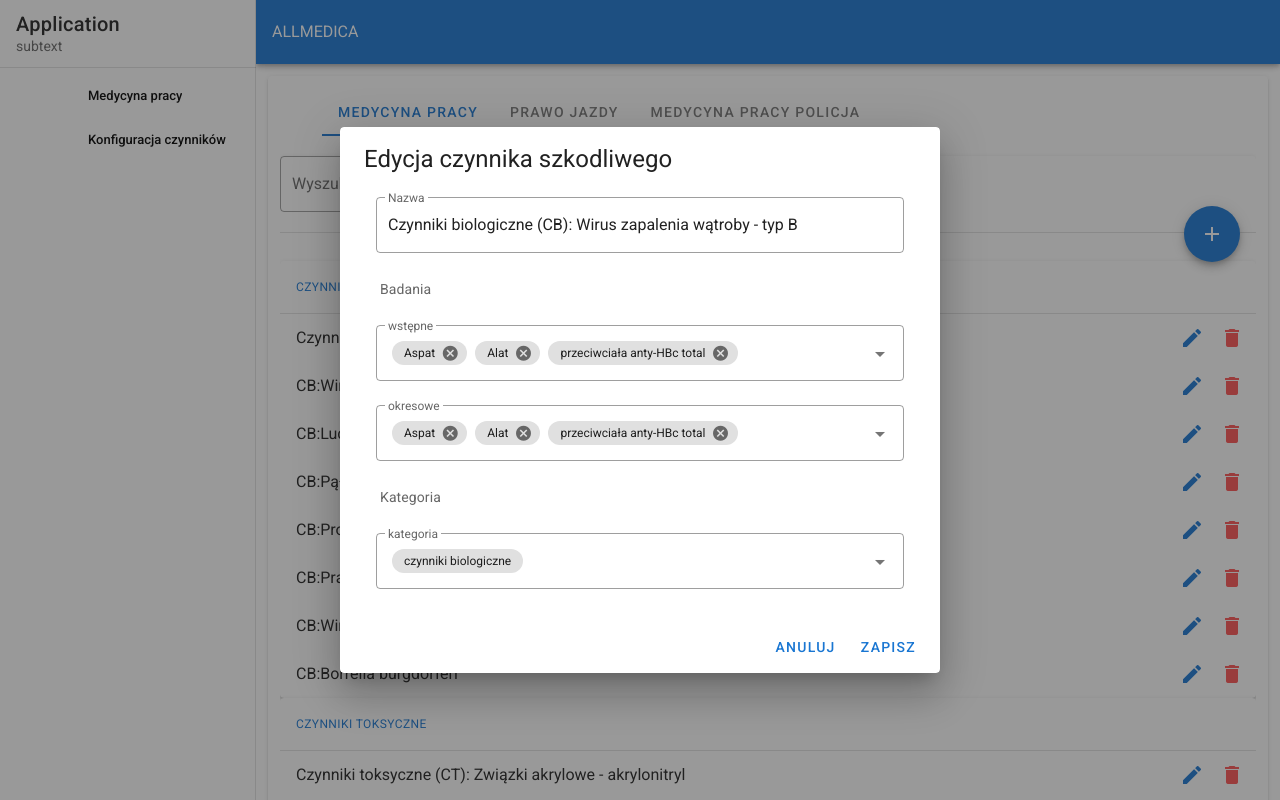
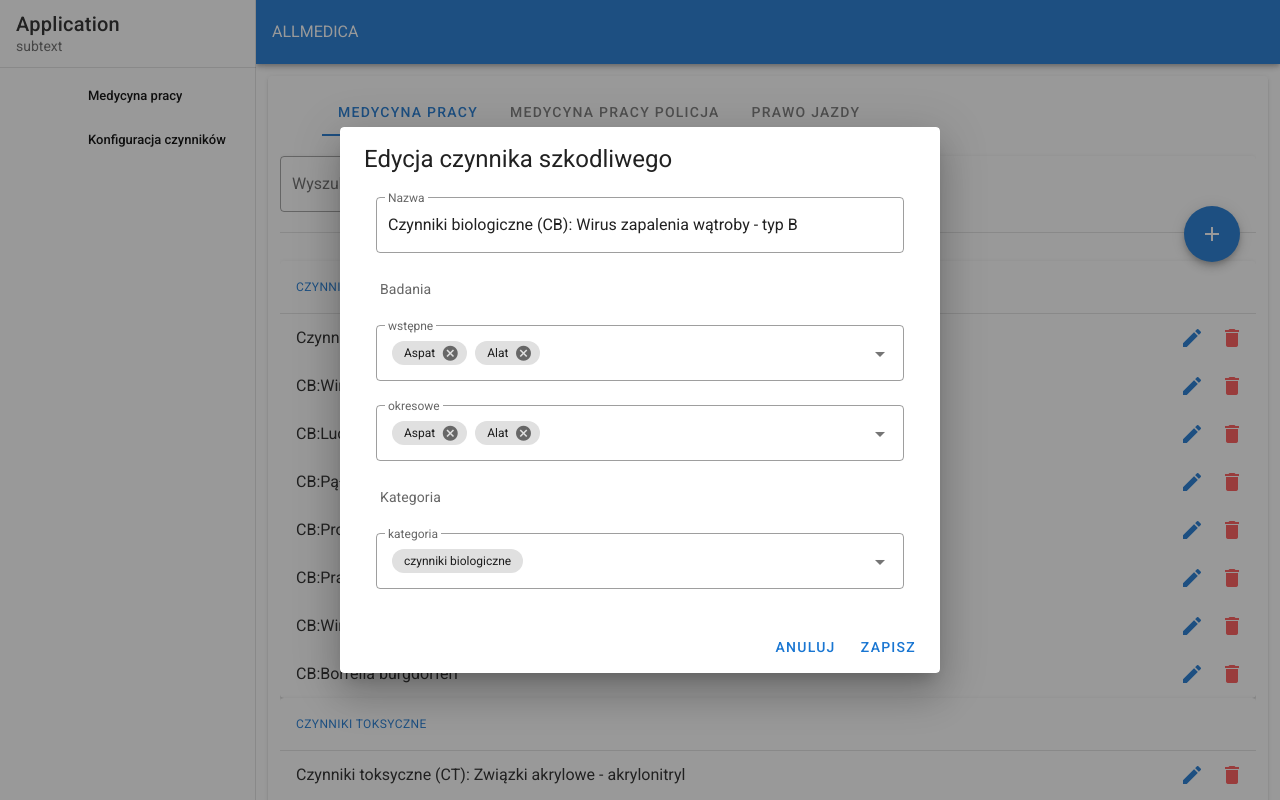
Before and after one commit to szarlejwojciech/work-medicine, a Vue app: page /registration/work-medicine-configuration in a window 1280 px wide. Both pictures are taken after a click on the button 1192 px from the left and 338 px from the top of the page. Shown: the top 800 px of the page. Built offline with nearby package versions, Linux system fonts and the light colour scheme.

Commit message:
styling and changeedit panel selects

```diff
--- a/src/components/HarmfulFactorEditBox.vue
+++ b/src/components/HarmfulFactorEditBox.vue
@@ -18,17 +18,30 @@
             <v-col cols="12">
               <v-text-field label="Nazwa" hide-details required v-model="factor.text" outlined></v-text-field>
             </v-col>
+            <v-col cols="12" v-if="factor.age">
+              <v-text-field label="Nazwa" hide-details required v-model="factor.age" outlined></v-text-field>
+            </v-col>
             <v-divider></v-divider>
             <v-subheader>Badania</v-subheader>
             <template v-for="(exam, i) in ['wstępne', 'okresowe', 'specjalistyczne']">
               <v-col cols="12" :key="i" v-if="i < factor.examinations.length">
-                <v-combobox :items="examList" :label="exam" v-model="factor.examinations[i].list" small-chips deletable-chips multiple hide-details outlined></v-combobox>
+                <v-autocomplete
+                  :items="examList"
+                  :label="exam"
+                  v-model="factor.examinations[i].list"
+                  small-chips
+                  deletable-chips
+                  multiple
+                  hide-details
+                  outlined
+                  hide-selected
+                ></v-autocomplete>
               </v-col>
             </template>
             <v-divider></v-divider>
             <v-subheader>Kategoria</v-subheader>
             <v-col cols="12">
-              <v-select :items="harmfulsFactorCategories" label="kategoria" v-model="factor.category" small-chips hide-details outlined></v-select>
+              <v-combobox :items="harmfulsFactorCategories" label="kategoria" v-model="factor.category" small-chips hide-details outlined></v-combobox>
             </v-col>
           </v-row>
         </v-container>
@@ -72,6 +85,7 @@ interface DataItem {
   category?: string;
   examinations: Examination[] | [];
   type?: string;
+  age?: string;
   disabled?: boolean;
 }
 
@@ -82,7 +96,7 @@ interface DataItem {
 //   details?: string;
 // }
 
-import { defineComponent, ref, PropType, watch } from "@vue/composition-api";
+import { defineComponent, ref, PropType } from "@vue/composition-api";
 export default defineComponent({
   emits: ["addHarmfulFactor", "updateHarmfulFactor"],
   props: {
@@ -143,33 +157,27 @@ export default defineComponent({
     getExamList();
 
     function cancelEdiding() {
-      const { id, text, category, disabled, type, examinations } = JSON.parse(cachedFactor.value) as DataItem;
+      const { id, text, category, disabled, type, examinations, age } = JSON.parse(cachedFactor.value) as DataItem;
       {
         factor.value.id = id;
         factor.value.text = text;
         factor.value.category = category;
         factor.value.disabled = disabled;
         factor.value.type = type;
+        factor.value.age = age;
         factor.value.examinations = examinations;
       }
     }
 
-    const updateHarmfulFactor = () => emit("updateHarmfulFactor", factor);
+    const updateHarmfulFactor = () => {
+      emit("updateHarmfulFactor", factor);
+      cachedFactor.value = JSON.stringify(factor.value);
+    };
 
     const addHarmfulFactor = () => emit("addHarmfulFactor", factor);
 
     const setData = () => (factor.value = props.harmfulFactor);
 
-    watch(
-      () => props.harmfulFactor.id,
-      (newId, old) => {
-        if (isActive.value) {
-          console.log("🚩🚩🚩 - file: HarmfulFactorEditBox.vue - line 167 - isActive.value", isActive.value);
-
-          console.log("🚩🚩🚩 - file: HarmfulFactorEditBox.vue - line 165 - props", newId, old);
-        }
-      }
-    );
     return {
       isActive,
       factor,
--- a/src/components/WorkMedicineConfig.vue
+++ b/src/components/WorkMedicineConfig.vue
@@ -15,7 +15,7 @@
               <v-divider></v-divider>
               <v-list-item v-for="(item, i) in groupedItem.items" :key="i">
                 <v-list-item-content>
-                  <v-list-item-title v-text="item.text"></v-list-item-title>
+                  <v-list-item-title>{{ item.text }}{{ item.age ? ` - ${item.age}` : "" }}</v-list-item-title>
                 </v-list-item-content>
                 <v-list-item-action>
                   <v-row>
@@ -70,7 +70,10 @@ export default defineComponent({
   },
   setup(props) {
     const harmfulsFactorsList = ref(props.data.arrayValues);
-    const harmfulsFactorCategories = computed(() => [...new Set(props.data.arrayValues.map(({ category }) => category))]);
+    const harmfulsFactorCategories = computed(() => {
+      const categories = [...new Set(props.data.arrayValues.map(({ category }) => category))];
+      return !categories?.[0] ? ["ogólne"] : categories;
+    });
     const search = ref("");
     const formIsVisible = ref(false);
 
--- a/src/views/ConfigurationPage.vue
+++ b/src/views/ConfigurationPage.vue
@@ -16,10 +16,10 @@
           <WorkMedicineConfig :data="workMedicineBasic" />
         </v-tab-item>
         <v-tab-item>
-          <WorkMedicineConfig :data="workMedicinePolice" />
+          <WorkMedicineConfig :data="workMedicinePolice" police />
         </v-tab-item>
         <v-tab-item>
-          <WorkMedicineConfig :data="workMedicineDrivingLicence" />
+          <WorkMedicineConfig :data="workMedicineDrivingLicence" drivingLicense />
         </v-tab-item>
         <!-- <v-tab-item v-for="i in 1" :key="i"> w budowie </v-tab-item> -->
       </v-tabs-items>
@@ -40,8 +40,8 @@ export default defineComponent({
     const tab = ref(null);
     const tabsLabels = [
       "Medycyna pracy",
+      "Medycyna pracy policja",
       "Prawo jazdy",
-      "Medycyna pracy policja",
       // "Pozwolenie na broń",
     ];
     const data = reactive({
```
Also changed, not shown: src/assets/data.json.
